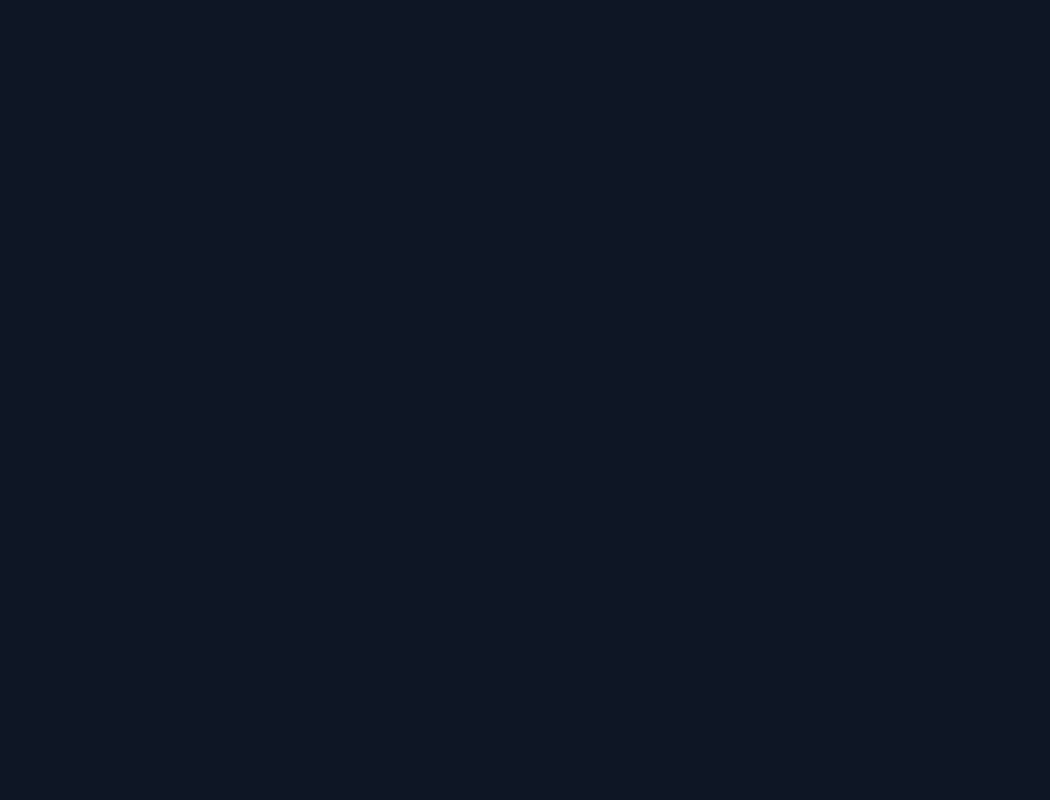
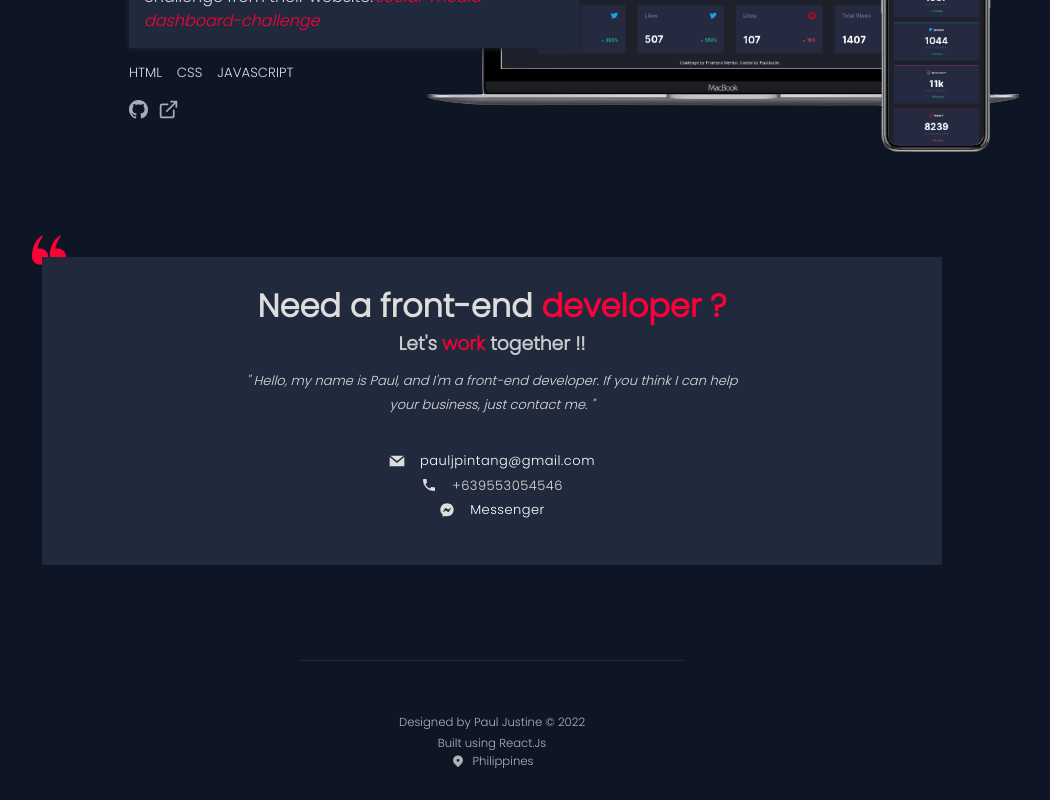
Before and after one commit to PaulPintang/Portfolio, a React (Create React App) app: page / in a window 1280 px wide. Shown: the part 1987-2787 px from the top of the page, without its empty margins (148-1198 px from the left). Before the commit the page ends 1931 px from the top, so only its background shows below. Built offline with nearby package versions, Linux system fonts and the light colour scheme.

Commit message:
style: responsive footer ang contact component

```diff
--- a/src/App.js
+++ b/src/App.js
@@ -15,10 +15,10 @@ function App() {
       {/* <Nav /> */}
       {/* <Me />
       <Offer /> */}
-      {/* <Skills /> */}
+      <Skills />
       <Projects />
-      {/* <Contacts /> */}
-      {/* <Footer /> */}
+      <Contacts />
+      <Footer />
     </div>
   );
 }
--- a/src/components/Contacts/Contact.styled.js
+++ b/src/components/Contacts/Contact.styled.js
@@ -22,6 +22,11 @@ export const Section = styled.section`
     &:hover {
       transition: color 0.12s ease-in;
       color: #fd0037;
+    }
+  }
+  @media (max-width: 768px) {
+    h1 {
+      font-size: 1.8rem;
     }
   }
 `;
--- a/src/components/Footer/Footer.styled.js
+++ b/src/components/Footer/Footer.styled.js
@@ -12,4 +12,9 @@ export const FooterDiv = styled.div`
     border-top: 1px solid #1d283c;
     margin-bottom: 50px;
   }
+  @media (max-width: 768px) {
+    small {
+      font-size: 12px;
+    }
+  }
 `;
```
